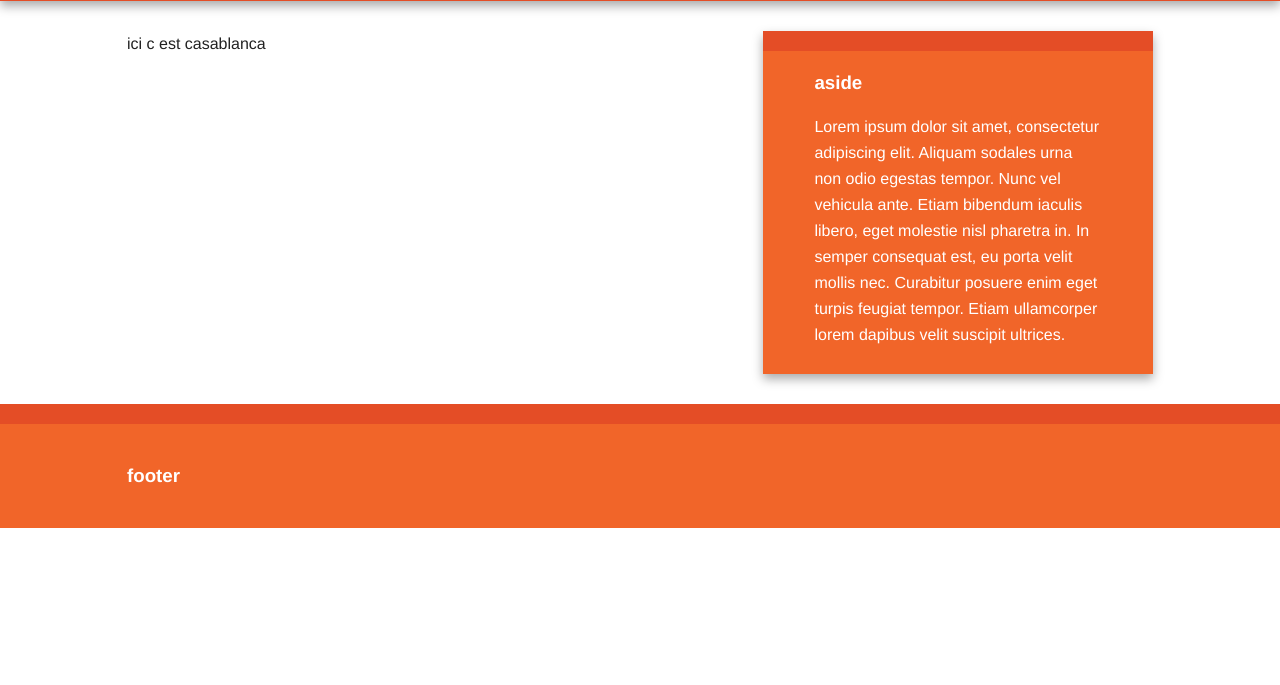
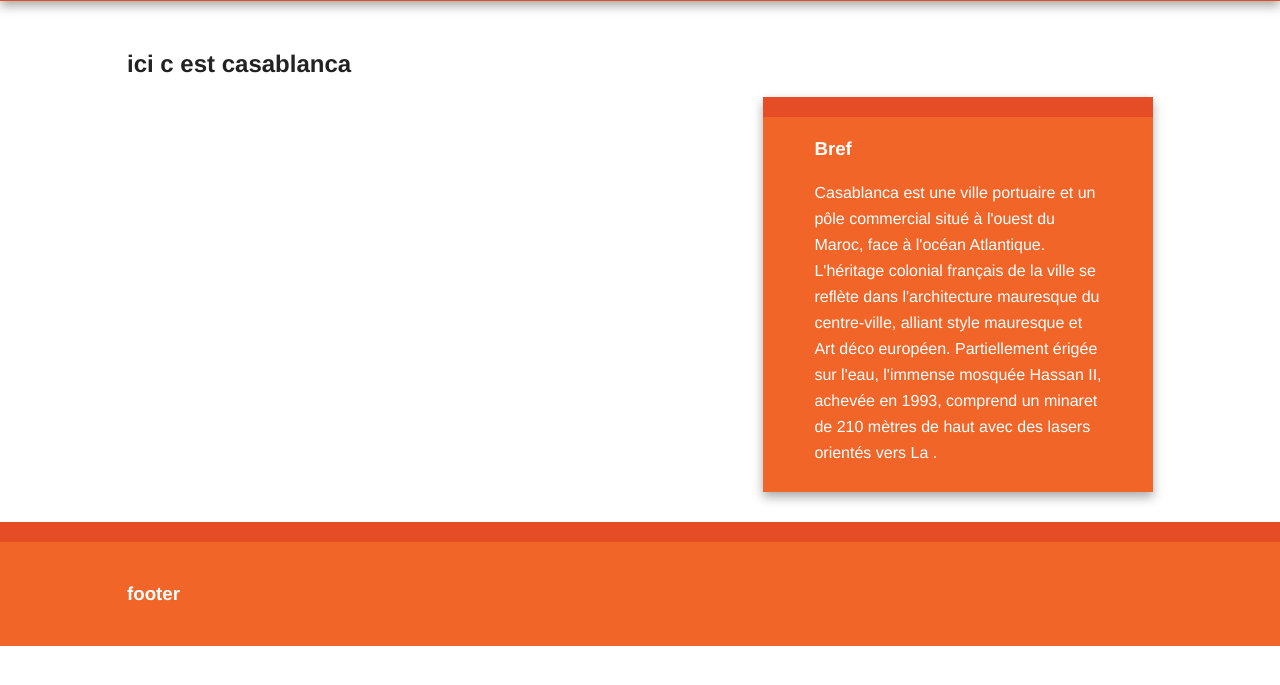
Before and after one commit to mhammed2020/Hotel-Reservation-Platform, a Django app: page /reservation/ in a window 1280 px wide. Shown: the part 95-780 px from the top of the page. Run offline with Django 3.2, Linux system fonts and the light colour scheme; some libraries are stand-ins or nearby versions.

Commit message:
update frontend

```diff
--- a/templates/reservation/base.html
+++ b/templates/reservation/base.html
@@ -38,8 +38,8 @@
                {% endblock content %}
 
                 <aside>
-                    <h3>aside</h3>
-                    <p>Lorem ipsum dolor sit amet, consectetur adipiscing elit. Aliquam sodales urna non odio egestas tempor. Nunc vel vehicula ante. Etiam bibendum iaculis libero, eget molestie nisl pharetra in. In semper consequat est, eu porta velit mollis nec. Curabitur posuere enim eget turpis feugiat tempor. Etiam ullamcorper lorem dapibus velit suscipit ultrices.</p>
+                    <h3>Bref</h3>
+                    <p>Casablanca est une ville portuaire et un pôle commercial situé à l'ouest du Maroc, face à l'océan Atlantique. L'héritage colonial français de la ville se reflète dans l'architecture mauresque du centre-ville, alliant style mauresque et Art déco européen. Partiellement érigée sur l'eau, l'immense mosquée Hassan II, achevée en 1993, comprend un minaret de 210 mètres de haut avec des lasers orientés vers La .</p>
                 </aside>
 
             </div> <!-- #main -->
--- a/templates/reservation/index.html
+++ b/templates/reservation/index.html
@@ -4,5 +4,5 @@
 {% block content %}
 
 
-ici c est  casablanca
+<h2>ici c est  casablanca</h2>
 {% endblock content %}
```
